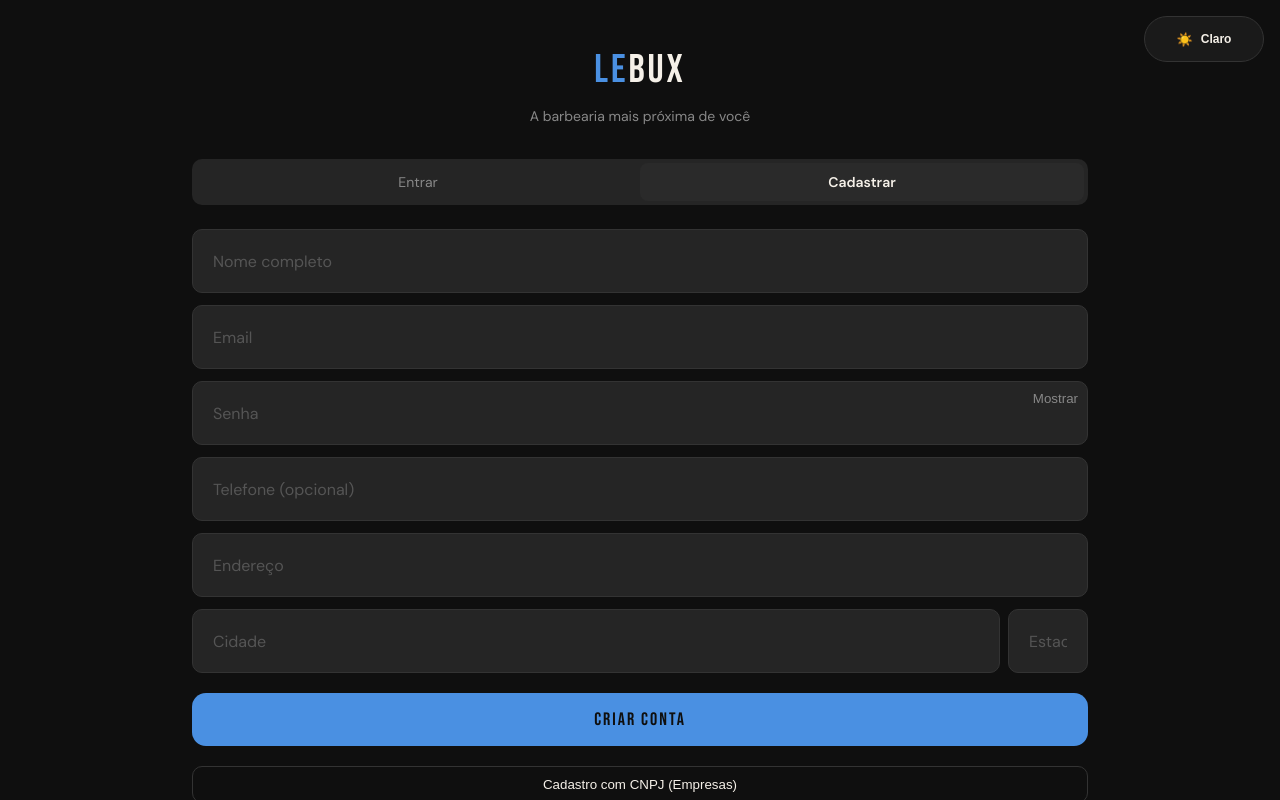
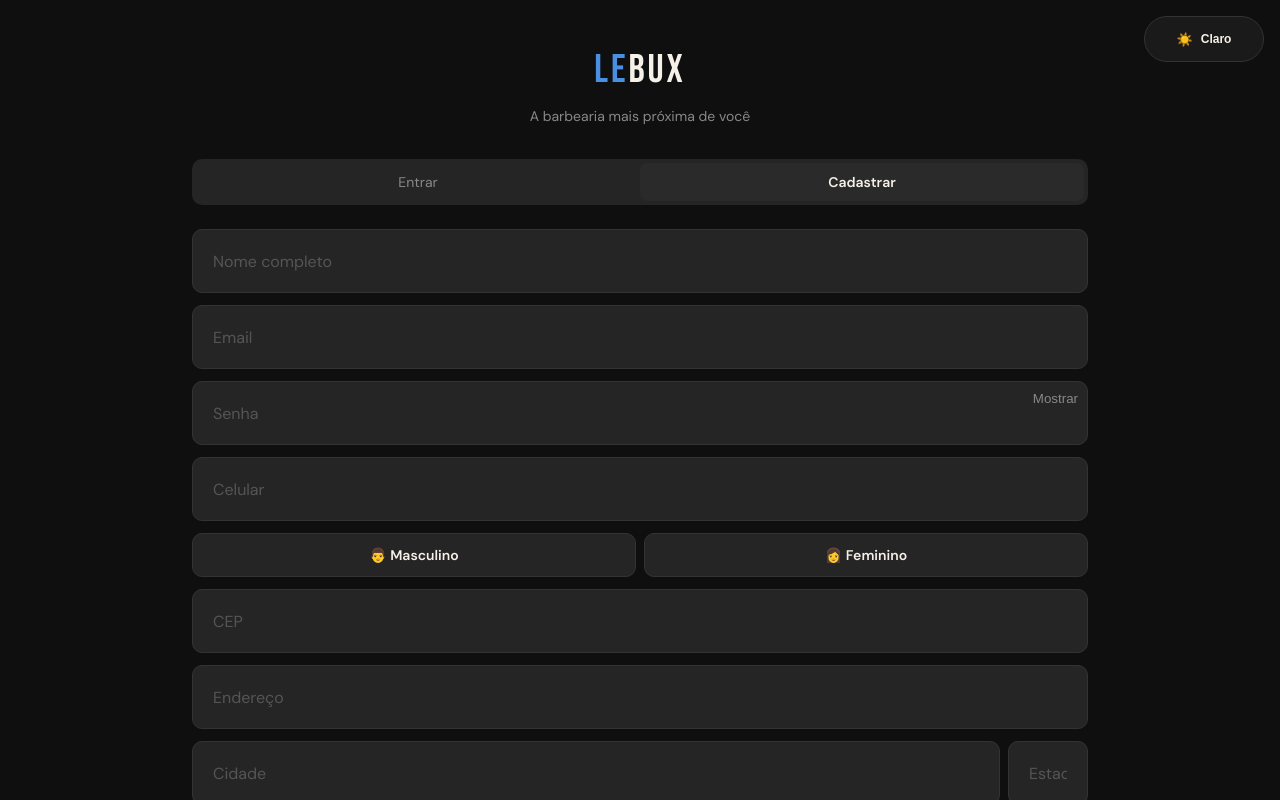
Before and after one commit to leonardo850/frontend, a React (Create React App) app: page /login in a window 1280 px wide. Both pictures are taken after a click on the button "Cadastrar". Shown: the top 800 px of the page. Built offline with nearby package versions, Linux system fonts and the light colour scheme.

Commit message:
campos obrigatórios

```diff
--- a/src/App.css
+++ b/src/App.css
@@ -168,6 +168,21 @@ html, body {
   --red: #E74C3C;
 }
 
+.theme-pink {
+  --gold: #FF6B9D;
+  --gold-light: #FF9DBF;
+  --dark: #170B12;
+  --dark2: #1F1118;
+  --dark3: #2A1A22;
+  --surface: #301D26;
+  --border: #3A2430;
+  --text: #FFF0F4;
+  --muted: #C9A0AF;
+  --muted2: #8A6572;
+  --green: #27AE60;
+  --red: #E74C3C;
+}
+
 .shop-day-fab {
   position: fixed;
   right: 18px;
--- a/src/App.js
+++ b/src/App.js
@@ -68,6 +68,12 @@ export default function App() {
     localStorage.setItem('lebux_theme', theme);
   }, [theme]);
 
+  // Tema rosa para usuárias (pessoa física, não empresa)
+  useEffect(() => {
+    const isPink = !isCompany && user?.gender === 'feminino';
+    document.documentElement.classList.toggle('theme-pink', isPink);
+  }, [user, isCompany]);
+
   const toggleTheme = () => {
     setTheme((current) => (current === 'dark' ? 'light' : 'dark'));
   };
--- a/src/components/SignupSteps.js
+++ b/src/components/SignupSteps.js
@@ -8,6 +8,7 @@ export default function SignupSteps({ onComplete, onCancel }) {
     email: '',
     password: '',
     phone: '',
+    gender: '',
     companyType: '', // 'none', 'barbershop', 'salon'
     cnpj: '',
     zipCode: '',
@@ -62,6 +63,14 @@ export default function SignupSteps({ onComplete, onCancel }) {
         setError(pwdCheck.msg);
         return;
       }
+      if (!formData.phone.trim()) {
+        setError('Celular é obrigatório');
+        return;
+      }
+      if (!formData.gender) {
+        setError('Selecione o sexo');
+        return;
+      }
       setStep(2);
     } else if (step === 2) {
       if (!formData.companyType) {
@@ -70,6 +79,10 @@ export default function SignupSteps({ onComplete, onCancel }) {
       }
       setStep(3);
     } else if (step === 3) {
+      if (!formData.zipCode.trim()) {
+        setError('CEP é obrigatório');
+        return;
+      }
       if (!formData.address.trim()) {
         setError('Endereço é obrigatório');
         return;
@@ -163,10 +176,21 @@ export default function SignupSteps({ onComplete, onCancel }) {
               <div style={{ fontSize: 11, color: 'var(--muted)', marginTop: 4 }}>Mínimo 8 caracteres, números e letras</div>
             </div>
             <div>
-              <label style={{ display: 'block', fontSize: 12, color: 'var(--muted)', marginBottom: 6 }}>Telefone (opcional)</label>
+              <label style={{ display: 'block', fontSize: 12, color: 'var(--muted)', marginBottom: 6 }}>Celular *</label>
               <input className="input-field" placeholder="(11) 9 9999-9999"
                 value={formData.phone} onChange={e => set('phone', e.target.value)}
                 style={{ width: '100%', padding: '12px 14px', fontSize: 14 }} />
+            </div>
+            <div>
+              <label style={{ display: 'block', fontSize: 12, color: 'var(--muted)', marginBottom: 6 }}>Sexo *</label>
+              <div style={{ display: 'flex', gap: 8 }}>
+                {['masculino', 'feminino'].map(g => (
+                  <button key={g} type="button" onClick={() => set('gender', g)}
+                    style={{ flex: 1, background: formData.gender === g ? 'var(--gold)' : 'var(--dark3)', border: `1px solid ${formData.gender === g ? 'var(--gold)' : 'var(--border)'}`, borderRadius: 10, padding: '12px', cursor: 'pointer', color: formData.gender === g ? 'var(--dark)' : 'var(--text)', fontWeight: 600, fontFamily: 'DM Sans, sans-serif', fontSize: 14 }}>
+                    {g === 'masculino' ? '👨 Masculino' : '👩 Feminino'}
+                  </button>
+                ))}
+              </div>
             </div>
           </div>
         )}
@@ -240,7 +264,7 @@ export default function SignupSteps({ onComplete, onCancel }) {
             </div>
 
             <div>
-              <label style={{ display: 'block', fontSize: 12, color: 'var(--muted)', marginBottom: 6 }}>CEP</label>
+              <label style={{ display: 'block', fontSize: 12, color: 'var(--muted)', marginBottom: 6 }}>CEP *</label>
               <input className="input-field" placeholder="12345-678"
                 value={formData.zipCode} onChange={e => set('zipCode', e.target.value)}
                 style={{ width: '100%', padding: '12px 14px', fontSize: 14 }} />
--- a/src/pages/HomePage.js
+++ b/src/pages/HomePage.js
@@ -7,7 +7,7 @@ import { useGeolocation } from '../hooks/useGeolocation';
 import { useAddressSuggestions } from '../hooks/useAddressSuggestions';
 
 const DEMO = [
-  { id: 'd1', name: 'Barbearia do Correa', address: 'Rua Sebastião Humel, 123', city: 'São José dos Campos', state: 'SP', phone: '(12) 3921-1001', latitude: -23.1885, longitude: -45.8835, is_open: true, rating: 4.8, total_reviews: 156, distance_km: null, services: [{ id: 'ds1', name: 'Corte Clássico', price: 30, duration_minutes: 30, category: 'corte' }, { id: 'ds2', name: 'Barba Completa', price: 25, duration_minutes: 25, category: 'barba' }, { id: 'ds3', name: 'Corte + Barba', price: 50, duration_minutes: 50, category: 'combo' }] },
+  { id: 'd1', name: 'Barbearia do Correa', address: 'Rua Sebastião Humel, 123', city: 'São José dos Campos', state: 'SP', phone: '(12) 3921-1001', latitude: -23.1885, longitude: -45.8835, is_open: true, rating: 4.8, total_reviews: 156, distance_km: null, services: [{ id: 'ds1', name: 'Corte Clássico', price: 30, duration_minutes: 30, category: 'corte' }, { id: 'ds2', name: 'Barba Completa', price: 25, duration_minutes: 25, category: 'barba' }, { id: 'ds3', name: 'Corte + Barba', price: 50, duration_minutes: 50, category: 'combo' }, { id: 'ds10', name: 'Corte Feminino', price: 40, duration_minutes: 40, category: 'corte_feminino' }] },
   { id: 'd2', name: 'Old King Barbershop', address: 'Av. São João, 789', city: 'São José dos Campos', state: 'SP', phone: '(12) 3922-2002', latitude: -23.1960, longitude: -45.8770, is_open: true, rating: 4.9, total_reviews: 203, distance_km: null, services: [{ id: 'ds4', name: 'Corte Degradê', price: 35, duration_minutes: 35, category: 'corte' }, { id: 'ds5', name: 'Barba Completa', price: 25, duration_minutes: 25, category: 'barba' }, { id: 'ds6', name: 'Corte + Barba', price: 50, duration_minutes: 50, category: 'combo' }] },
   { id: 'd3', name: 'Barbearia São Benedito', address: 'Rua XV de Novembro, 456', city: 'São José dos Campos', state: 'SP', phone: '(12) 3923-3003', latitude: -23.1895, longitude: -45.8840, is_open: true, rating: 4.7, total_reviews: 189, distance_km: null, services: [{ id: 'ds7', name: 'Corte Tradicional', price: 28, duration_minutes: 30, category: 'corte' }, { id: 'ds8', name: 'Barba Tradicional', price: 22, duration_minutes: 25, category: 'barba' }, { id: 'ds9', name: 'Corte + Barba', price: 45, duration_minutes: 50, category: 'combo' }] },
 ];
@@ -152,10 +152,13 @@ export default function HomePage({ navigate }) {
   const filteredShops = category === 'todos'
     ? shops : shops.filter(s => s.services?.some(svc => svc.category === category));
 
+  const isFemale = user?.gender === 'feminino';
+
   const categories = [
     { id: 'todos', label: 'Todos', icon: '✂️' },
+    ...(isFemale ? [{ id: 'corte_feminino', label: 'Corte Feminino', icon: '💇‍♀️' }] : []),
     { id: 'corte', label: 'Corte', icon: '💈' },
-    { id: 'barba', label: 'Barba', icon: '🪒' },
+    ...(isFemale ? [] : [{ id: 'barba', label: 'Barba', icon: '🪒' }]),
     { id: 'pigmento', label: 'Pigmento', icon: '🎨' },
     { id: 'sobrancelha', label: 'Sobrancelha', icon: '👁️' },
   ];
--- a/src/pages/LoginPage.js
+++ b/src/pages/LoginPage.js
@@ -8,7 +8,7 @@ export default function LoginPage({ navigate }) {
   const { user, isCompany, login, register, logout } = useAuth();
   const [tab, setTab] = useState('login');
   const [useNewSignup, setUseNewSignup] = useState(false);
-  const [form, setForm] = useState({ name: '', email: '', password: '', phone: '', address: '', city: '', state: '' });
+  const [form, setForm] = useState({ name: '', email: '', password: '', phone: '', zipCode: '', gender: '', address: '', city: '', state: '' });
   const [loading, setLoading] = useState(false);
   const [error, setError] = useState('');
   const [toast, setToast] = useState('');
@@ -33,8 +33,11 @@ export default function LoginPage({ navigate }) {
         if (!emailCheck.ok) { setError(emailCheck.msg); setLoading(false); return; }
         const pwdCheck = validatePassword(form.password);
         if (!pwdCheck.ok) { setError(pwdCheck.msg); setLoading(false); return; }
+        if (!form.phone) { setError('Celular é obrigatório'); setLoading(false); return; }
+        if (!form.gender) { setError('Selecione o sexo'); setLoading(false); return; }
+        if (!form.zipCode) { setError('CEP é obrigatório'); setLoading(false); return; }
         if (!form.address || !form.city || !form.state) { setError('Endereço, cidade e estado são obrigatórios'); setLoading(false); return; }
-        const extraData = { address: form.address, city: form.city, state: form.state };
+        const extraData = { address: form.address, city: form.city, state: form.state, zip_code: form.zipCode, gender: form.gender };
         await register(form.name, emailCheck.value, form.password, form.phone, extraData);
         showToast('✅ Bem-vindo à Lebux!');
         setTimeout(() => navigate('home'), 1000);
@@ -59,6 +62,7 @@ export default function LoginPage({ navigate }) {
         city: signupData.city,
         state: signupData.state,
         zip_code: signupData.zipCode,
+        gender: signupData.gender,
       };
 
       // Se for empresa, adicionar dados da empresa
@@ -238,11 +242,23 @@ export default function LoginPage({ navigate }) {
         </div>
         {tab === 'register' && pwdStrength && <div style={{ fontSize: 13, color: 'var(--muted)', marginTop: -6 }}>{pwdStrength}</div>}
         {tab === 'register' && (
-          <input className="input-field" placeholder="Telefone (opcional)" type="tel" value={form.phone}
+          <input className="input-field" placeholder="Celular" type="tel" value={form.phone}
             onChange={e => set('phone', e.target.value)} />
         )}
         {tab === 'register' && (
+          <div style={{ display: 'flex', gap: 8 }}>
+            {['masculino', 'feminino'].map(g => (
+              <button key={g} type="button" onClick={() => set('gender', g)}
+                style={{ flex: 1, background: form.gender === g ? 'var(--gold)' : 'var(--dark3)', border: `1px solid ${form.gender === g ? 'var(--gold)' : 'var(--border)'}`, borderRadius: 10, padding: '12px', cursor: 'pointer', color: form.gender === g ? 'var(--dark)' : 'var(--text)', fontWeight: 600, fontFamily: 'DM Sans, sans-serif', fontSize: 14 }}>
+                {g === 'masculino' ? '👨 Masculino' : '👩 Feminino'}
+              </button>
+            ))}
+          </div>
+        )}
+        {tab === 'register' && (
           <>
+            <input className="input-field" placeholder="CEP" value={form.zipCode}
+              onChange={e => set('zipCode', e.target.value)} />
             <input className="input-field" placeholder="Endereço" value={form.address}
               onChange={e => set('address', e.target.value)} />
             <div style={{ display: 'flex', gap: 8 }}>
```
